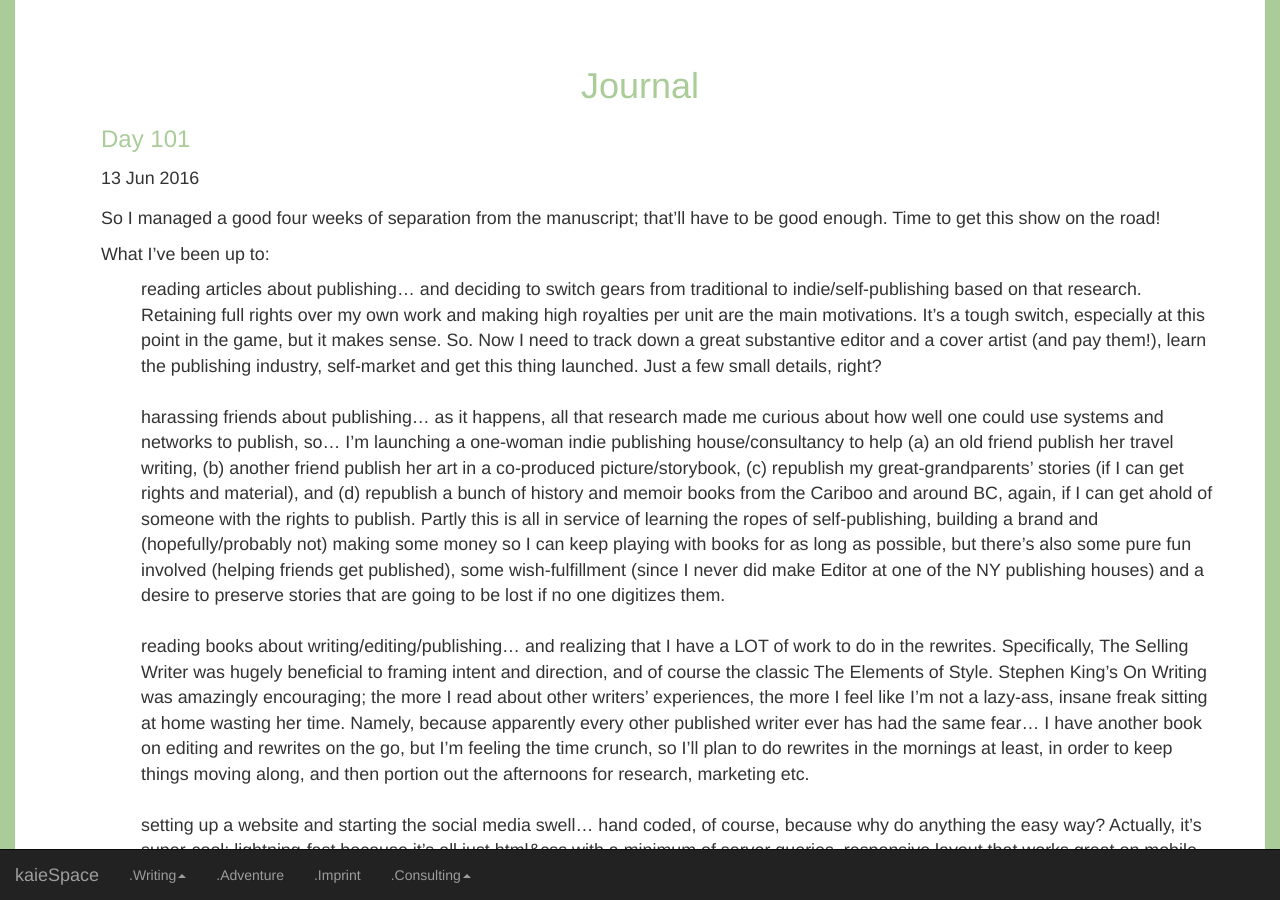
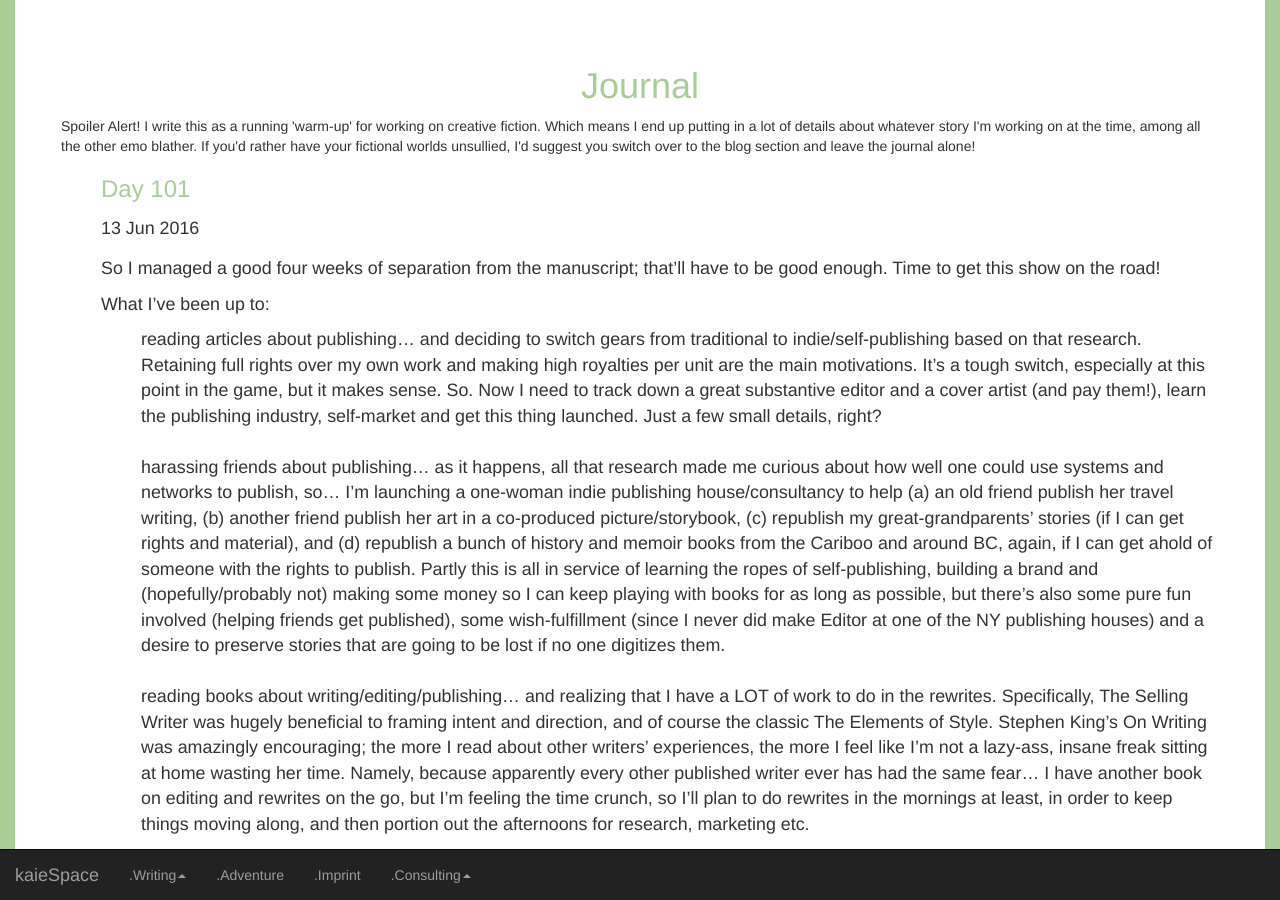
Before and after one commit to kaiewiggins/kaiewiggins.github.io, a Jekyll site: the page built from journal/index.html, in a window 1280 px wide and 900 px high. Built offline with Jekyll 4.4.1, drawn with Linux system fonts in a browser that asks for light colours; nearby versions of some CDN libraries; the list of posts is cut into pages by our own code.

Commit message:
added spoiler alert

```diff
--- a/journal/index.html
+++ b/journal/index.html
@@ -6,6 +6,7 @@
 <div class="panel-body">
  <div class="section">
  	<h1 class="text-center">Journal</h1>
+ 	<p>Spoiler Alert! I write this as a running 'warm-up' for working on creative fiction. Which means I end up putting in a lot of details about whatever story I'm working on at the time, among all the other emo blather. If you'd rather have your fictional worlds unsullied, I'd suggest you switch over to the blog section and leave the journal alone!</p>
 	<ul class="posts">
 	  {% for post in site.posts %}
 	    	<a href="{{ post.url }}" title="{{ post.title }}"><h3>{{ post.title }}</h3></a>
```
